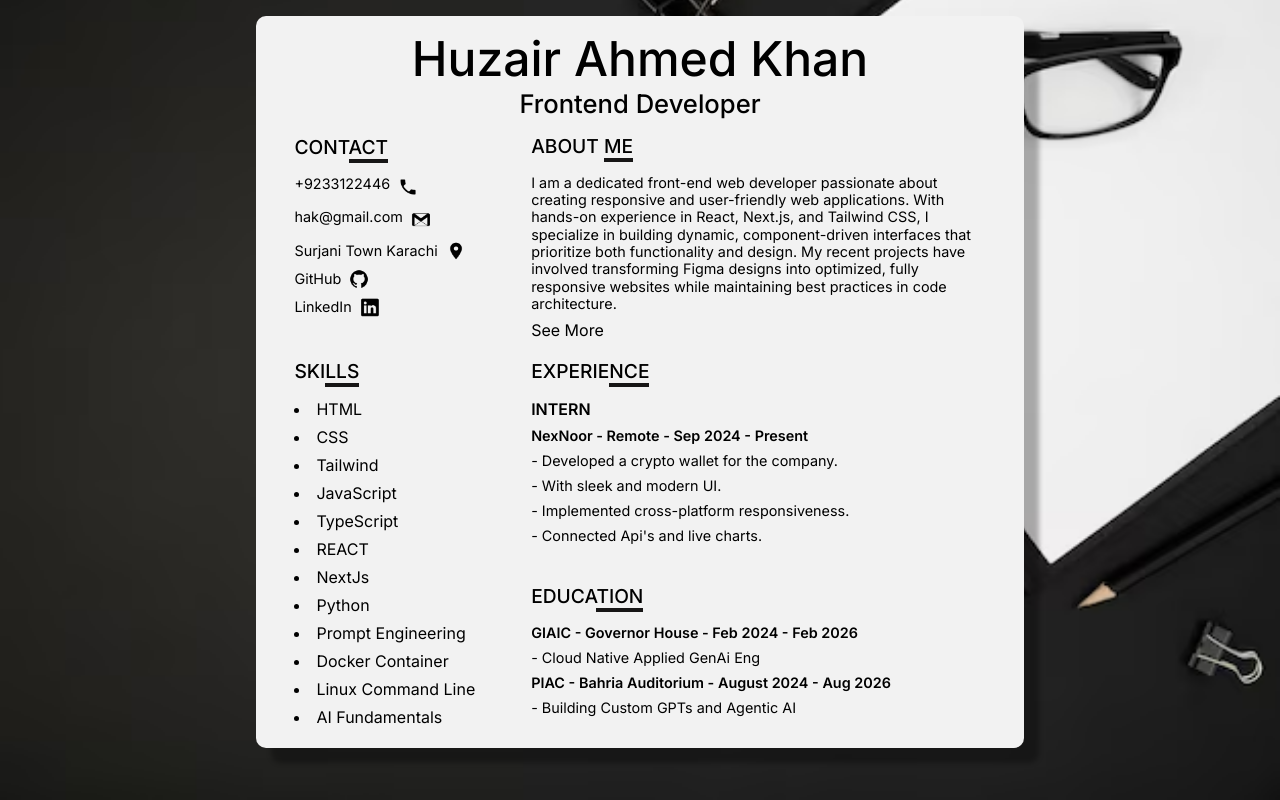
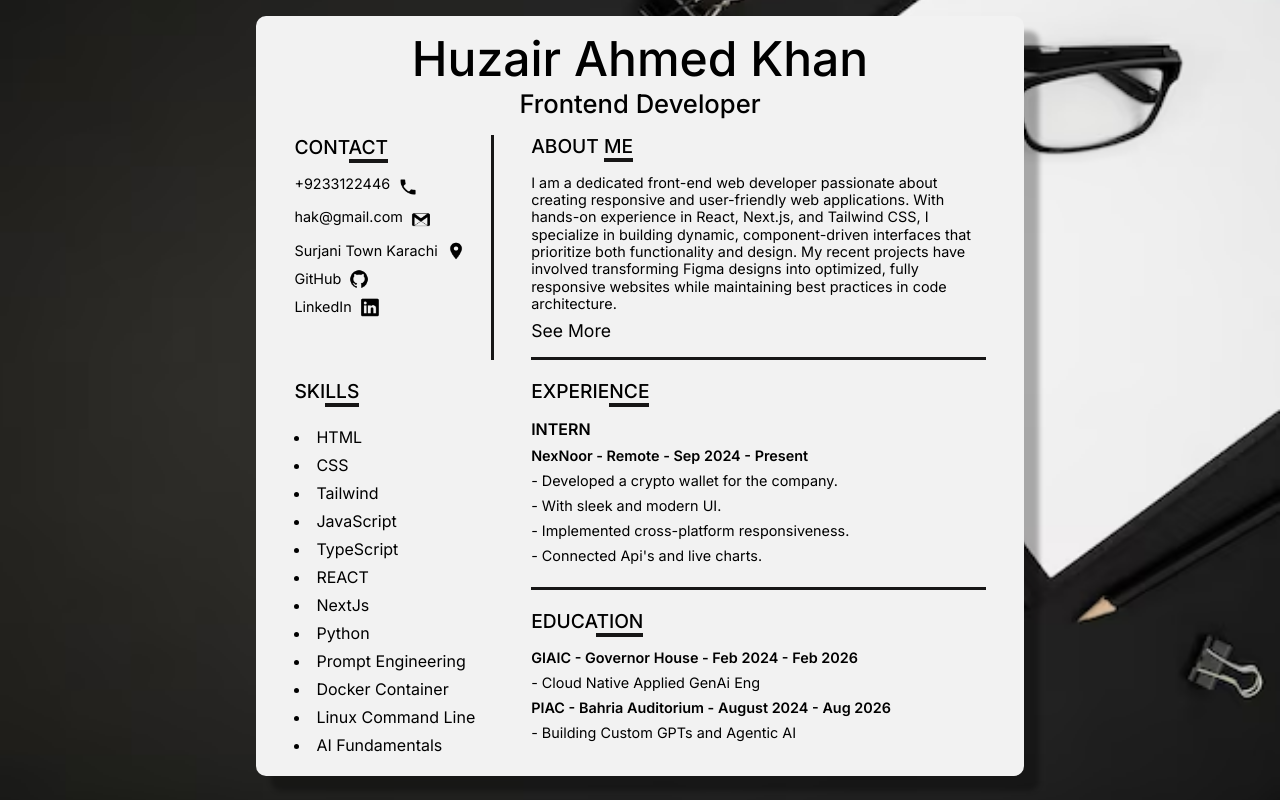
Before and after one commit to codeWithHak/resume-builder-m0, a plain HTML site: page index.html in a window 1280 px wide. Drawn offline with Linux system fonts and the light colour scheme.

Commit message:
added borders for styling

```diff
--- a/styles.css
+++ b/styles.css
@@ -52,10 +52,10 @@ h4{
     font-weight: 600;
 }
 h4,p{
-    margin-bottom: 0.5rem;
+    padding-bottom: 0.5rem;
 }
 h3{
-    margin-bottom: 1rem;
+    padding-bottom: 1rem;
 }
 .institute{
     font-size: 0.9rem;
@@ -65,7 +65,7 @@ p{
     font-size: 0.9rem;
 }
 li{
-    margin-bottom: 0.5rem;
+    padding-bottom: 0.5rem;
 }
 
 .border-bottom{
@@ -109,16 +109,27 @@ li{
 .grid-col-skills{
     grid-row: span 2;
 }
+
+.grid-col-experience{
+    border-bottom: 3px solid rgb(23, 22, 22);
+
+}
+.grid-col-contact{
+    border-right: 3px solid rgb(23, 22, 22);
+}
+
 .grid-col-about{
     max-width: 500px;
     line-height: 1.2;
+    border-bottom: 3px solid rgb(23, 22, 22);
+    padding-bottom: 1rem;
 }
 
 .flex{
     display: flex;
     align-items: center;
     gap: 0.5rem;
-    margin-bottom: 0.5rem;
+    padding-bottom: 0.5rem;
 }
 
 .max-width-col{
@@ -158,8 +169,9 @@ button{
     background-color: #F2F2F2;
     border: none;
     font-family: "Inter", "sans-serif";
-    font-size: 1rem;
+    font-size: 1.1rem;
     transition: transform 0.2s ease;
+
 }
 
 button:hover{
```
